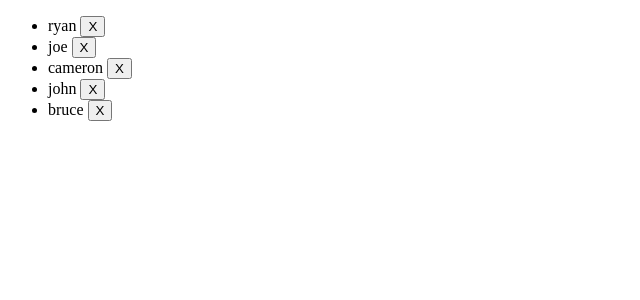
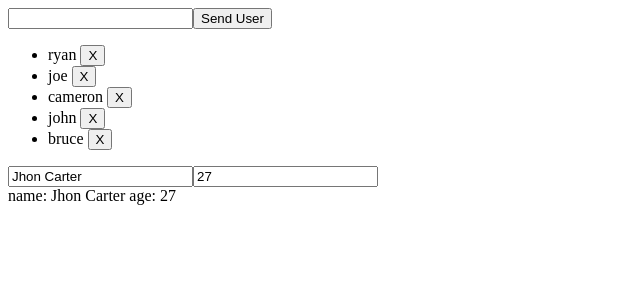
Before and after one commit to deito/fazt_angularCursoPractico, an Angular app: page / in a window 1280 px wide. Shown: the top 300 px of the page, without its empty margins (0-640 px from the left). Built offline with nearby package versions, Linux system fonts and the light colour scheme.

Commit message:
ejemplo de 'doble enlace de datos'

```diff
--- a/src/app/app.component.html
+++ b/src/app/app.component.html
@@ -1,9 +1,22 @@
 <div>
+  <form (submit)="addUser(newUser)">
+    <input type="text" #newUser>
+    <button>
+      Send User
+    </button>
+  </form>
+
   <ul>
     <li *ngFor="let user of users">
       {{user}} <button (click)="deleteUser(user)">X</button>
     </li>
   </ul>
-
-
 </div>
+<div>
+  <form >
+    <input type="text" name="name" [(ngModel)]="name">
+    <input type="text" name="age" [(ngModel)]="age">
+  </form>
+  name: {{ name }}
+  age: {{ age }}
+</div>
--- a/src/app/app.component.ts
+++ b/src/app/app.component.ts
@@ -29,7 +29,16 @@ export class AppComponent {
    this.hobbies =  ['swimming', 'read', 'write'];
  }
  */
+  name: string = 'Jhon Carter';
+  age: number  = 27;
   users: string[] = ['ryan', 'joe', 'cameron', 'john', 'bruce'];
+
+ addUser(newUser){
+  this.users.push(newUser.value);
+  newUser.value = '';
+  newUser.focus();
+  return false;//al retornar false a submit evita que la pagina se recarge
+ }
 
   deleteUser(user){
     for(let i = 0; i < this.users.length; i++){
--- a/src/app/app.module.ts
+++ b/src/app/app.module.ts
@@ -1,5 +1,6 @@
 import { BrowserModule } from '@angular/platform-browser';
 import { NgModule } from '@angular/core';
+import { FormsModule } from '@angular/forms';
 
 import { AppRoutingModule } from './app-routing.module';
 import { AppComponent } from './app.component';
@@ -16,7 +17,8 @@ import { UserComponent } from './user/user.component';
   ],
   imports: [
     BrowserModule,
-    AppRoutingModule
+    AppRoutingModule,
+    FormsModule
   ],
   providers: [],
   bootstrap: [AppComponent]
```
